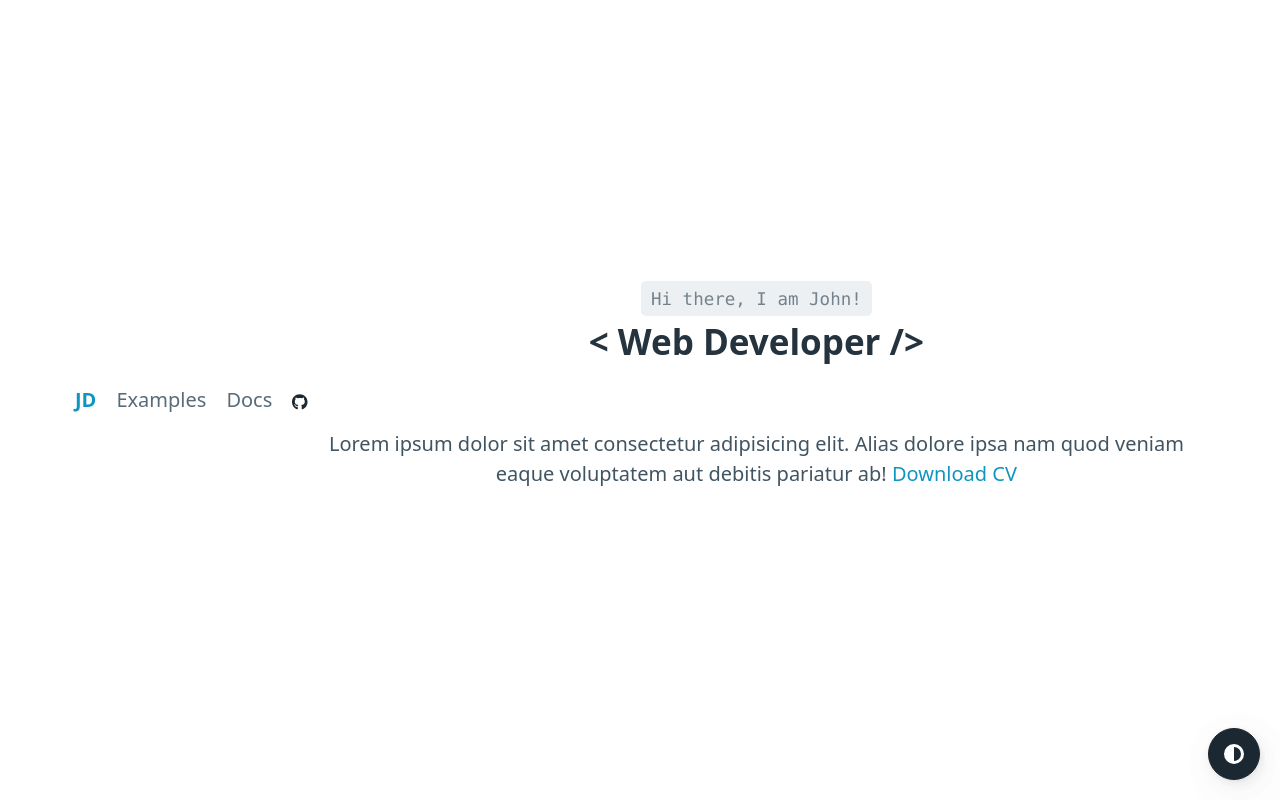
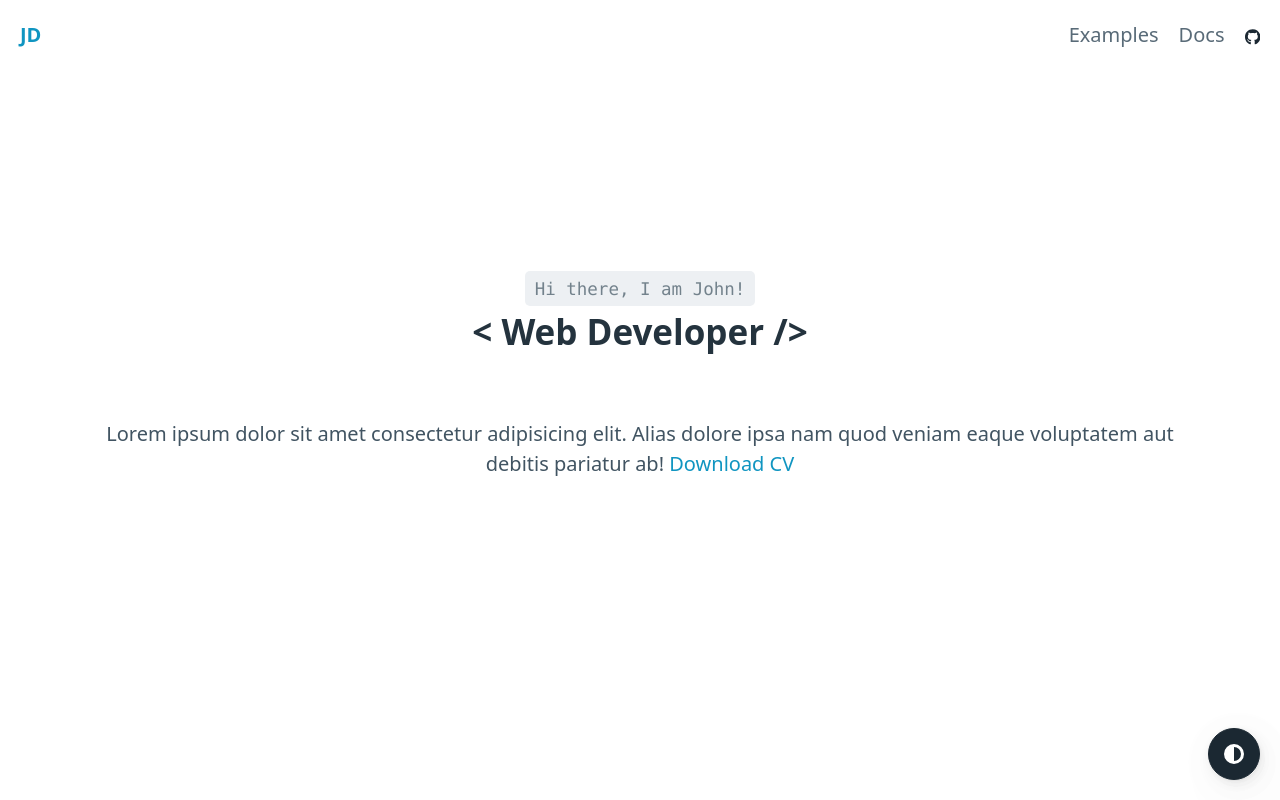
Before and after one commit to johndcjustme/portfolio, a plain HTML site: page index.html in a window 1280 px wide. Shown: the top 800 px of the page. Drawn offline with Linux system fonts and the light colour scheme.

Commit message:
reset nav position

```diff
--- a/index.html
+++ b/index.html
@@ -80,10 +80,7 @@
 </style>
 
 <body>
-
-    <div class="container">
-        <section class="section-hero">
-            <nav>
+    <nav class="container-fluid">
         <ul>
             <li><a href="https://picocss.com" aria-label="Back home">
                     <b>JD</b>
@@ -105,9 +102,8 @@
         </ul>
     </nav>
 
-
-
-
+    <div class="container">
+        <section class="section-hero">
             <div class="text-center">
                 <div class="headings-reversed">
                     <p><code>Hi there, I am John!</code></p>
--- a/styles/custom-styles/index.scss
+++ b/styles/custom-styles/index.scss
@@ -39,7 +39,7 @@ section {
     display: flex;
     align-items: center;
     justify-content: center;
-    height: 100vh;
+    height: 80vh;
 
     span {
         color: rgba(255, 255, 255, 0.274);
```
Also changed, not shown: styles/custom-styles/index.css. Lines whose indentation alone changed are shown as unchanged.
